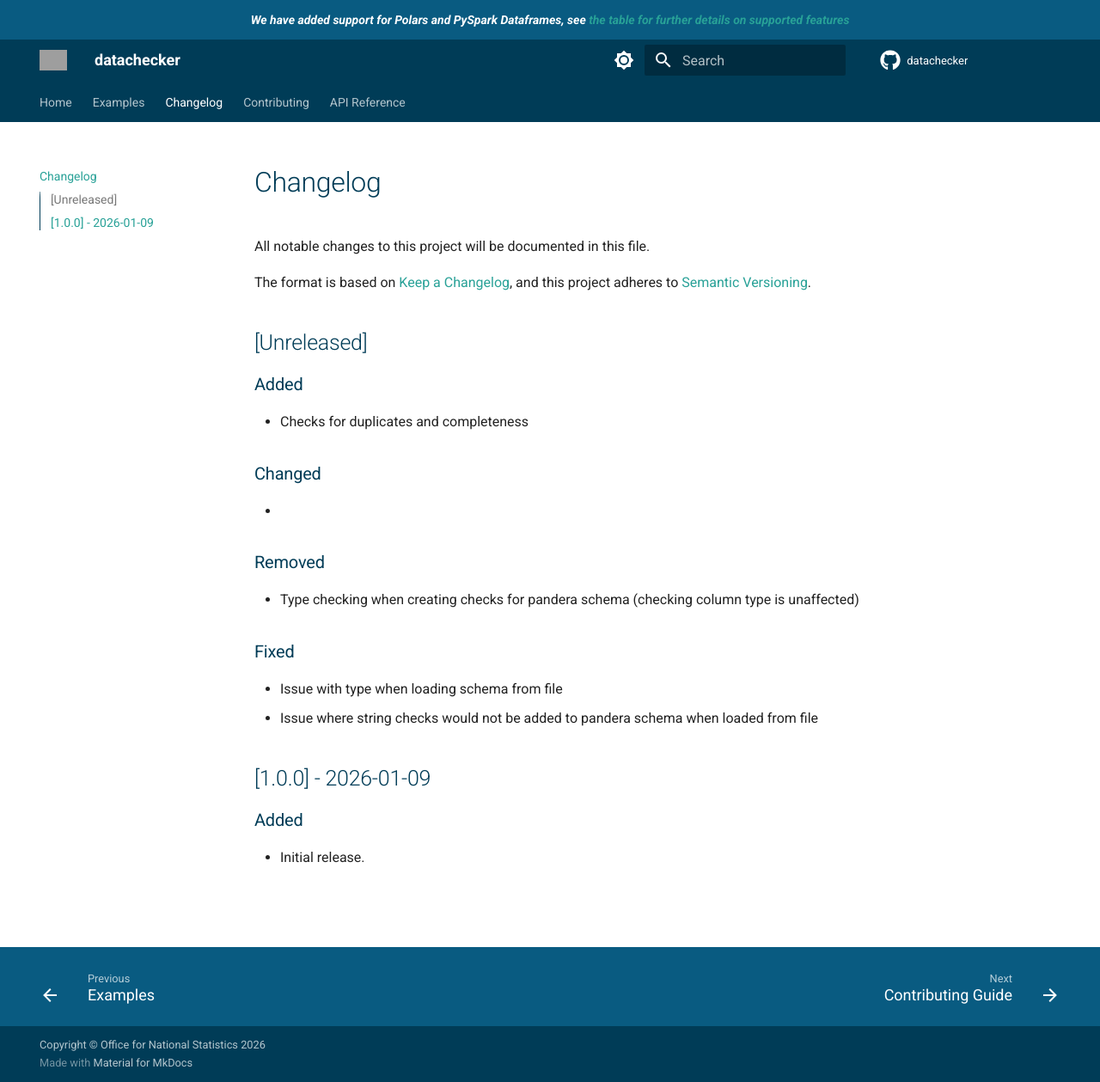
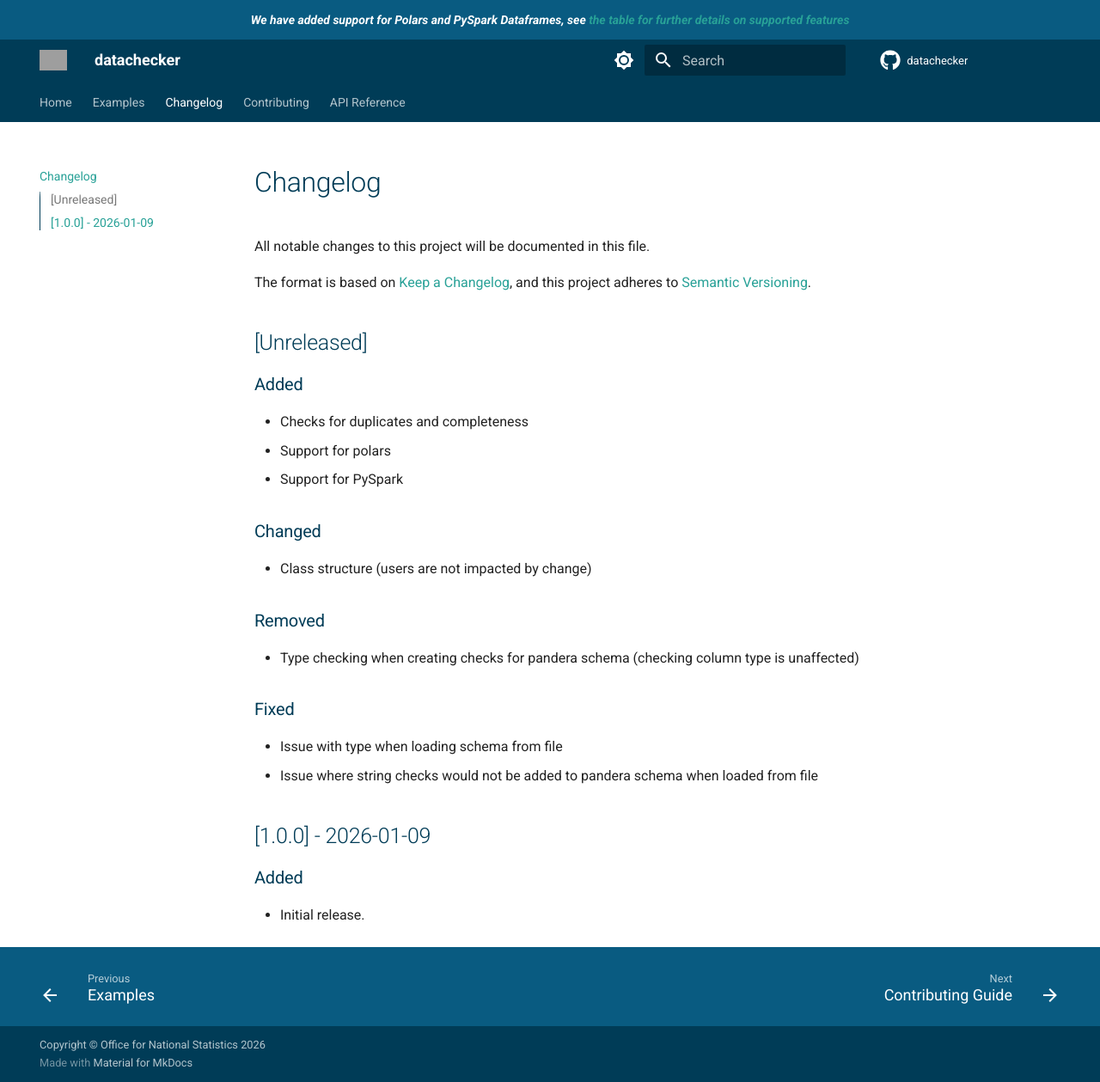
Before and after one commit to ONSdigital/datachecker, an MkDocs documentation site: the page built from docs/changelog.md, in a window 1280 px wide and 1259 px high. Shown: the whole window at 86% size. Built offline with MkDocs 1.6.1 and Material for MkDocs 9.7.7, drawn with Linux system fonts in a browser that asks for light colours; comment, search, counter and statistics services are not loaded; grey boxes are pictures that could not be loaded.

Commit message:
Update changelog

```diff
--- a/docs/changelog.md
+++ b/docs/changelog.md
@@ -9,9 +9,11 @@ and this project adheres to [Semantic Versioning](https://semver.org/spec/v2.0.0
 
 ### Added
 - Checks for duplicates and completeness
+- Support for polars
+- Support for PySpark
 
 ### Changed
--
+- Class structure (users are not impacted by change)
 
 
 ### Removed
```
